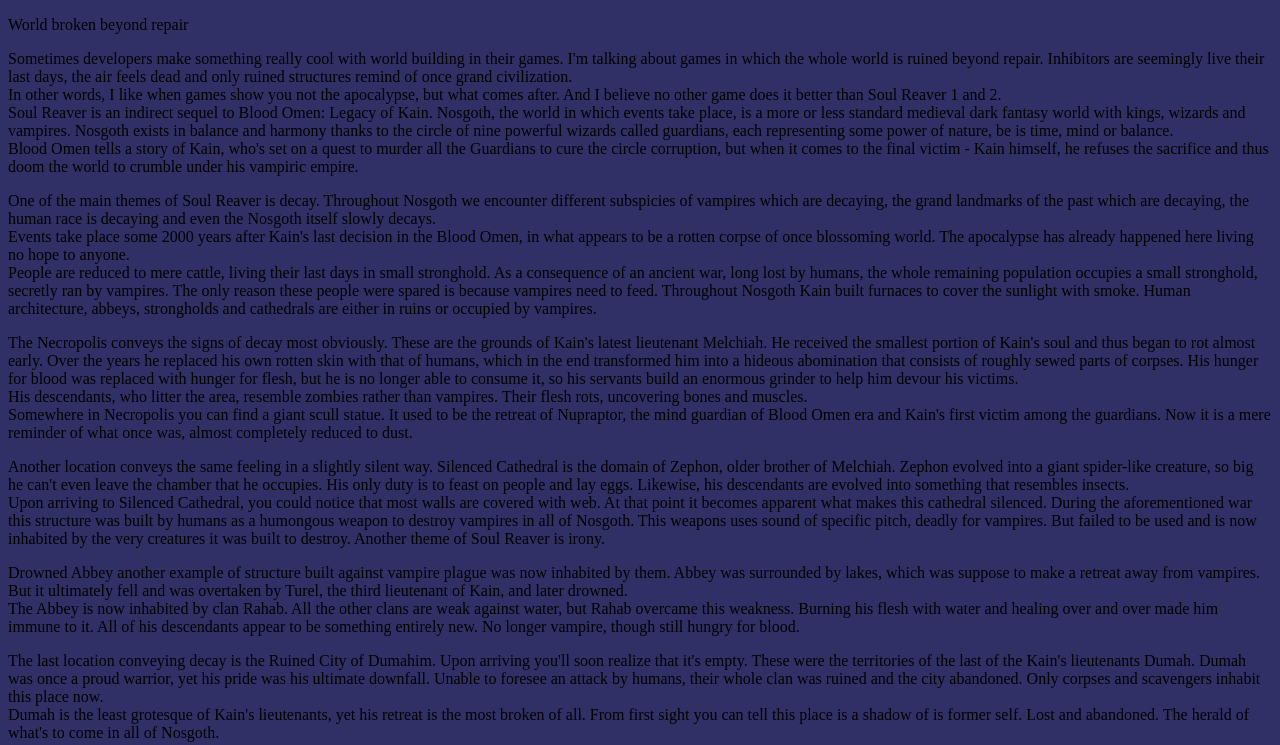
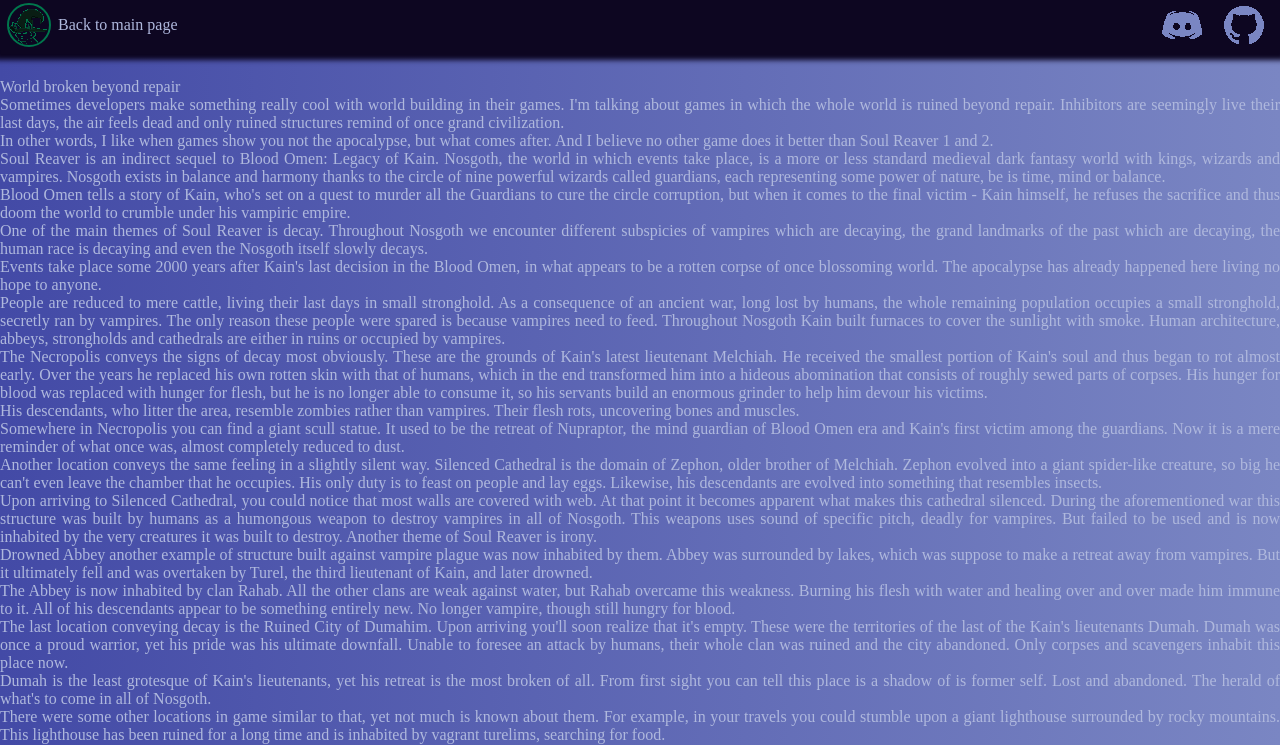
Before and after one commit to MemoryDreams/memorydreams.github.io, a plain HTML site: page article/world_broken_beyond_repair.html in a window 1280 px wide. Shown: the top 745 px of the page. Drawn offline with Linux system fonts and the light colour scheme.

Commit message:
Minor tweaks

```diff
--- a/archive.css
+++ b/archive.css
@@ -4,6 +4,7 @@
     display: flex;
     flex-direction: column;
     padding: 10px;
+    padding-bottom: 150px;
     gap: 40px;
     background-color: var(--background2);
     justify-content: center;
--- a/article.css
+++ b/article.css
@@ -1,7 +1 @@
-body {
-    background-color: #313066;
-}
-
-.title {
-
-}
+@import url(style.css);
--- a/article/world_broken_beyond_repair.html
+++ b/article/world_broken_beyond_repair.html
@@ -8,7 +8,22 @@
     <title>World Broken Beyond Repair</title>
 </head>
 <body>
-    <div class="content">
+    <div id="header">
+        <a href="../index.html">
+            <img class="header" src="../pics/catwizard.png">
+            <p>Back to main page</p>
+        </a>
+        <div class="icons">
+            <a href="https://discord.gg/mHVpaZVh">
+                <img class="icon" src="../pics/Discord-icon.png">
+            </a>
+            <a href="https://github.com/MemoryDreams">
+                <img class="icon" src="../pics/Github-icon.png">
+            </a>
+        </div>
+    </div>
+    <div id="main">
+        <img>
         <p class="title">
             World broken beyond repair
         </p>
--- a/gallery.css
+++ b/gallery.css
@@ -22,6 +22,7 @@
     flex-direction: row;
     flex-wrap: wrap;
     padding: 20px;
+    padding-bottom: 150px;
     gap: 40px;
     background-color: var(--background2);
 }
```
Also changed, not shown: gallery.html (+10 -3 lines), pics/ExampleCat.png, pics/soulreaver.png (added).
